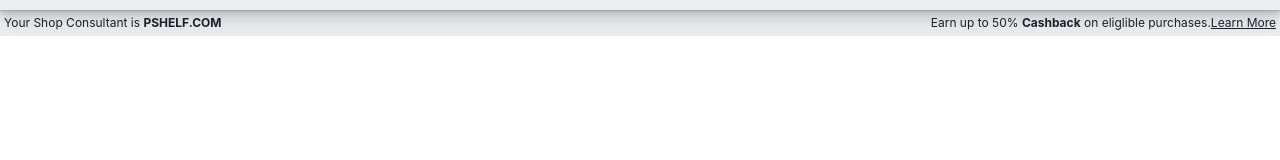
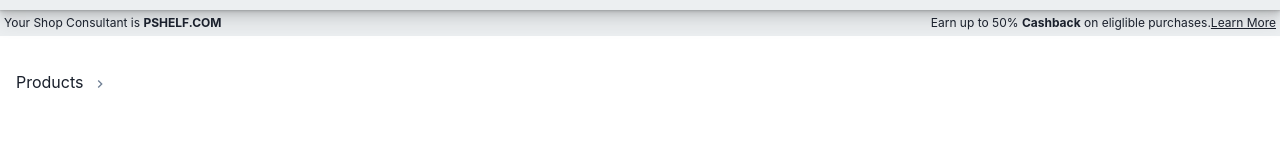
Before and after one commit to dgdeepon/Clone-of-Shop.com, a React (Create React App) app in the folder productshelf/: page /products/1 in a window 1280 px wide. Shown: the part 130-290 px from the top of the page. Built offline with nearby package versions, Linux system fonts and the light colour scheme; no server answers.

Commit message:
Day6 2Commit

```diff
--- a/productshelf/src/Components/SingleProduct.jsx
+++ b/productshelf/src/Components/SingleProduct.jsx
@@ -1,3 +1,4 @@
+import { ChevronRightIcon } from '@chakra-ui/icons';
 import {
     Box,
     chakra,
@@ -15,6 +16,9 @@ import {
     VisuallyHidden,
     List,
     ListItem,
+    Breadcrumb,
+    BreadcrumbItem,
+    BreadcrumbLink,
   } from '@chakra-ui/react';
 import axios from 'axios';
 import { useEffect, useState } from 'react';
@@ -48,6 +52,15 @@ import { useEffect, useState } from 'react';
 
     return (
       <Container maxW={'7xl'}  pt='200px'>
+        <Breadcrumb spacing='8px' separator={<ChevronRightIcon color='gray.500' />}>
+  <BreadcrumbItem>
+    <BreadcrumbLink href='/products'>Products</BreadcrumbLink>
+  </BreadcrumbItem>
+
+  <BreadcrumbItem isCurrentPage>
+    <BreadcrumbLink href='#'>{pro?.sub_category}</BreadcrumbLink>
+  </BreadcrumbItem>
+</Breadcrumb>
         <SimpleGrid
           columns={{ base: 1, lg: 2 }}
           spacing={{ base: 8, md: 10 }}
```
